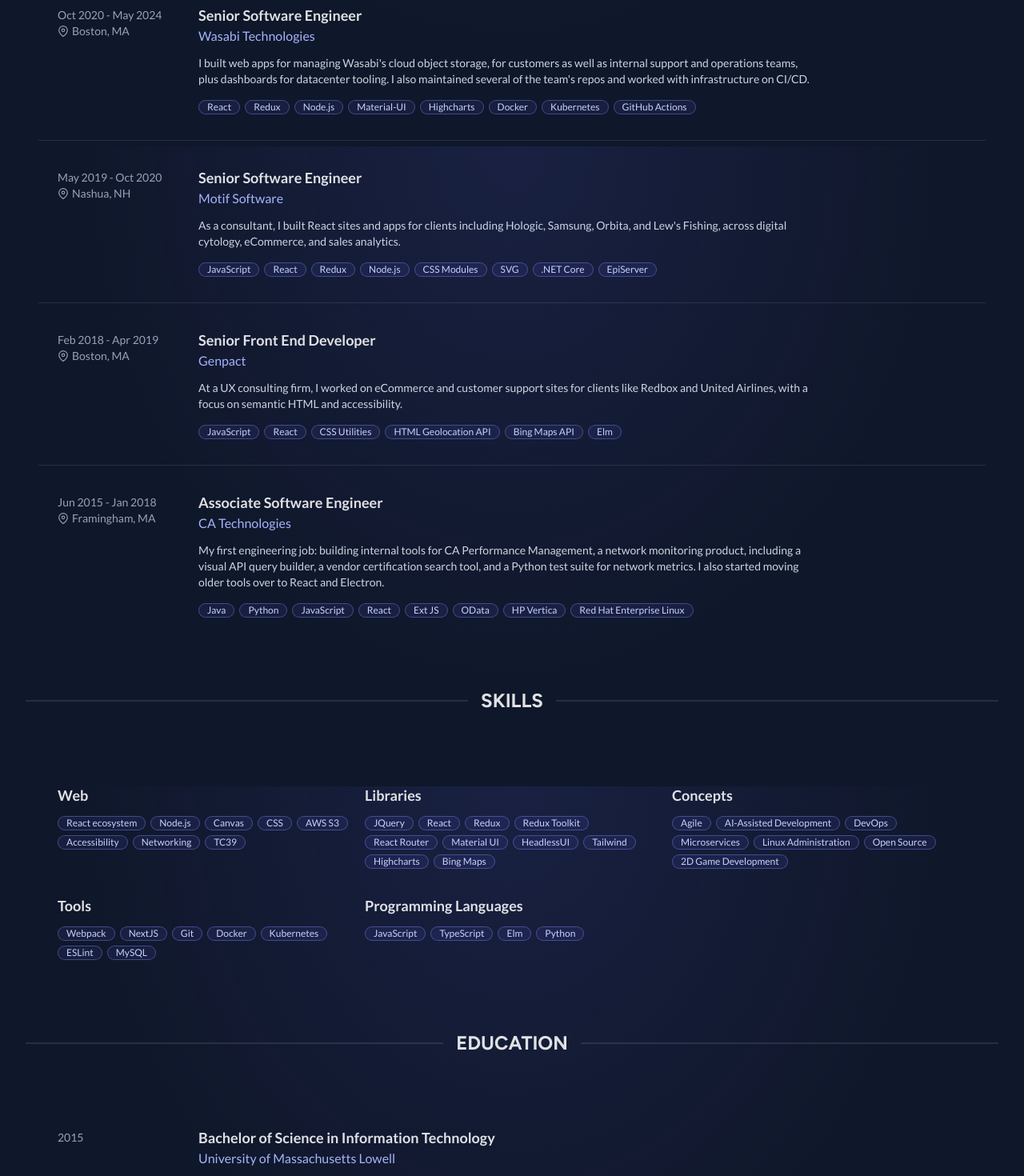
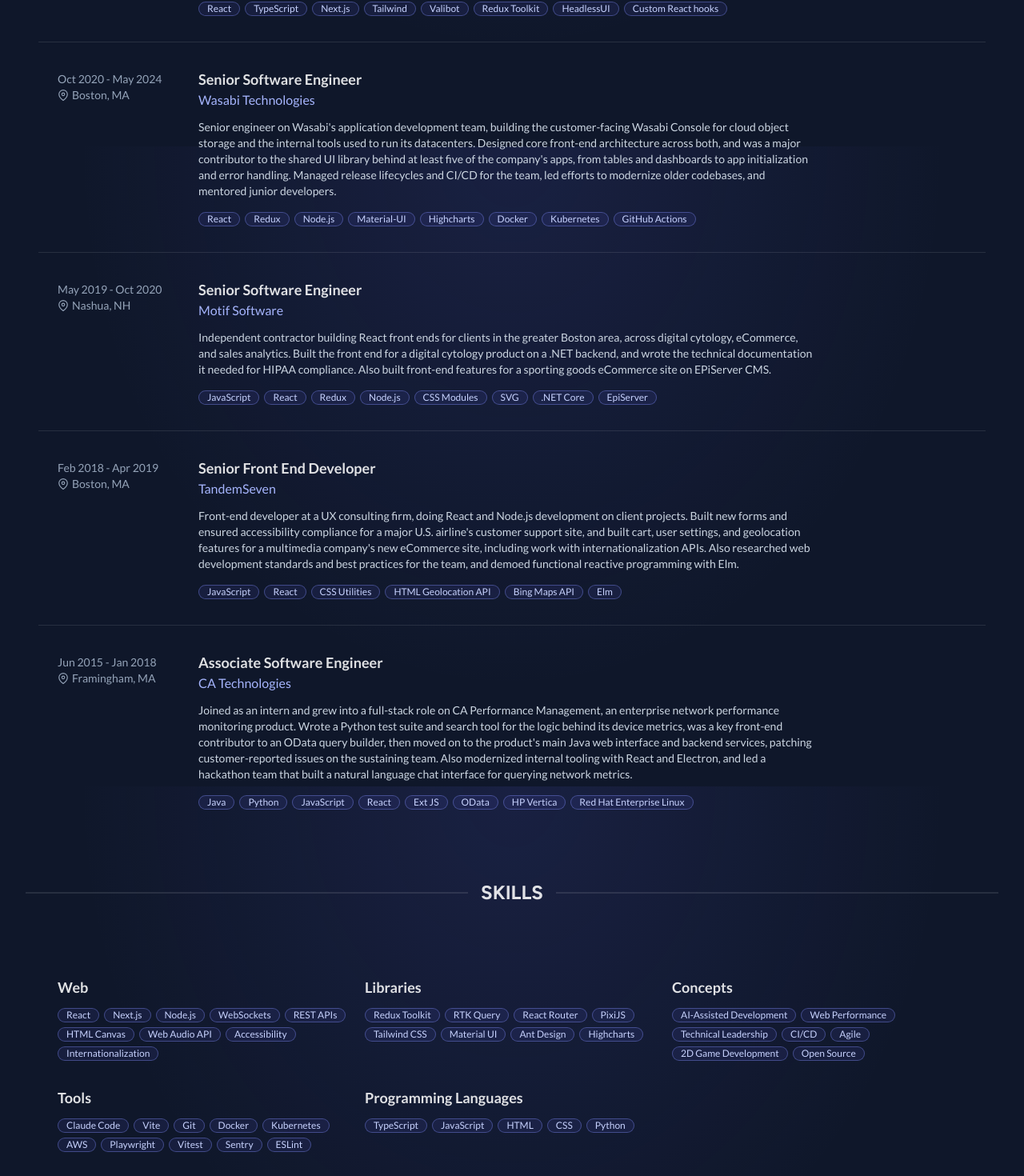
Before and after one commit to aventide/alexstaples.dev, a React (Vite) app: page /resume in a window 1280 px wide. Shown: the part 617-2087 px from the top of the page at 80% size. Built offline with nearby package versions, Linux system fonts and the light colour scheme; no server answers.

Commit message:
content(resume): rewrite job descriptions, resume bullets, and skills
Job summaries now read in resume voice with no client names and nothing unreleased. Bullets carry one accomplishment each and the PDF still fits one page. Genpact is now listed as TandemSeven, and the skills lists are updated.

```diff
--- a/src/assets/text/resume.json
+++ b/src/assets/text/resume.json
@@ -1,6 +1,6 @@
 {
 	"title": "Alex Staples",
-	"summary": "Front-end software engineer driven by the crafting of seamless user interfaces and fostering the creation of frictionless development environments.",
+	"summary": "Senior front-end engineer with over 10 years of experience building fast, real-time web apps in React and TypeScript, and AI-assisted tooling for developers.",
 	"address": "Massachusetts, USA",
 	"email": "ajstaples@gmail.com",
 	"downloadPDF": "Download Full Resume",
@@ -18,20 +18,25 @@
 			"time": "2025 - Present",
 			"timeWithMonth": "Dec 2025 - Present",
 			"jobLocation": "Boston, MA",
-			"summary": "I build the sportsbook for Trivelta's white-label iGaming platform, including live odds, bet placement, and a client management app I took from prototype to production. I've also led a push to improve front-end architecture and code standards across the company's web apps.",
+			"summary": "Senior front-end web engineer on a white-label iGaming platform. Core front-end contributor to the next-generation sportsbook, and led front-end localization that opened the web app to Spanish-only clients. Led performance work that cut initial load by about 30% and smoothed rendering on lower-end devices, and reduced AWS costs by optimizing data loading and caching. The team's go-to engineer for AI-assisted development, from introducing subagent delegation to reworking the company's shared agent configuration.",
 			"bullets": [
-				"Successfully transitioned a prototype client management interface to production readiness",
-				"Constructed numerous UX workflows for the Trivelta sportsbook, including bet placement and live odds updates",
-				"Led key improvements to front end architecture and development standards across company web platforms",
-				"Fully immersed in an engineering-wide effort to adopt AI-forward development strategies"
+				"Core front-end contributor to the next-generation sportsbook, built in Next.js, React and TypeScript",
+				"Led a performance effort that cut initial load by about 30% and smoothed rendering",
+				"Led AWS cost reduction across the web app, especially the sportsbook, by optimizing data loading and caching",
+				"Led front-end localization for the web app, opening it to Spanish-only clients",
+				"Go-to engineer for AI-assisted development; championed subagent delegation and parallel agents"
 			],
 			"techSkills": [
+				"Next.js",
 				"React",
 				"TypeScript",
-				"NextJS",
 				"Redux Toolkit",
-				"Generative AI",
-				"AWS"
+				"RTK Query",
+				"WebSockets",
+				"Playwright",
+				"Sentry",
+				"AWS Amplify",
+				"Claude Code"
 			]
 		},
 		"multitudeInsights": {
@@ -40,17 +45,20 @@
 			"time": "2024 - 2025",
 			"timeWithMonth": "Aug 2024 - June 2025",
 			"jobLocation": "Remote",
-			"summary": "I built features for BLTN, an AI-powered tool that helps law enforcement agencies connect crime patterns. That included a contact management UI that gave agencies finer control over who can access their data, and I earned CJIS certification to work with protected crime data.",
+			"summary": "Senior front-end developer for BLTN, a crime pattern analysis platform for law enforcement agencies, built with React and Next.js in TypeScript. Developed the complete UI for the contact management feature, giving agencies control over who could access their posts, and built the notification settings dashboard agencies needed in time for the Boston Marathon. Also added schema validation to contact management and other features, and kept the app responsive for officers in the field on limited bandwidth.",
 			"bullets": [
-				"Developed features for a crime pattern analysis web app using React and NextJS with TypeScript",
-				"Created a contact management UI that enabled law enforcement personnel to control data access with higher granularity",
-				"Acquired CJIS compliance certification to work with protected crime related data"
+				"Developed features for BLTN, a crime pattern analysis platform for law enforcement agencies",
+				"Built the complete UI for contact management, which controls access to agency posts",
+				"Added schema validation to contact management and other features",
+				"Built the notification settings dashboard agencies needed in time for the Boston Marathon",
+				"Held CJIS certification to work with protected crime data"
 			],
 			"techSkills": [
 				"React",
 				"TypeScript",
-				"NextJS",
+				"Next.js",
 				"Tailwind",
+				"Valibot",
 				"Redux Toolkit",
 				"HeadlessUI",
 				"Custom React hooks"
@@ -62,12 +70,13 @@
 			"time": "2020 - 2024",
 			"timeWithMonth": "Oct 2020 - May 2024",
 			"jobLocation": "Boston, MA",
-			"summary": "I built web apps for managing Wasabi's cloud object storage, for customers as well as internal support and operations teams, plus dashboards for datacenter tooling. I also maintained several of the team's repos and worked with infrastructure on CI/CD.",
+			"summary": "Senior engineer on Wasabi's application development team, building the customer-facing Wasabi Console for cloud object storage and the internal tools used to run its datacenters. Designed core front-end architecture across both, and was a major contributor to the shared UI library behind at least five of the company's apps, from tables and dashboards to app initialization and error handling. Managed release lifecycles and CI/CD for the team, led efforts to modernize older codebases, and mentored junior developers.",
 			"bullets": [
-				"Developed features for web applications that are used to manage cloud storage operations, using JavaScript, React, and CSS",
-				"Developed dashboard interfaces for internal datacenter management tools, using Material-UI and HighCharts",
-				"Served as the primary maintainer of multiple Git repositories, and ensured constant delivery of builds to the QA team",
-				"Worked closely with the infrastructure team to maintain CI/CD pipelines with Docker and GitHub Actions"
+				"Designed front-end architecture for the customer-facing Wasabi Console and ops tools",
+				"Major contributor to a shared UI library used across 5+ of the company's apps",
+				"Managed release lifecycles and CI/CD for the team with Docker and GitHub Actions",
+				"Led efforts to modernize older codebases with open source libraries",
+				"Mentored junior developers and interviewed candidates for the applications team"
 			],
 			"techSkills": [
 				"React",
@@ -86,11 +95,11 @@
 			"time": "2019 - 2020",
 			"timeWithMonth": "May 2019 - Oct 2020",
 			"jobLocation": "Nashua, NH",
-			"summary": "As a consultant, I built React sites and apps for clients including Hologic, Samsung, Orbita, and Lew's Fishing, across digital cytology, eCommerce, and sales analytics.",
+			"summary": "Independent contractor building React front ends for clients in the greater Boston area, across digital cytology, eCommerce, and sales analytics. Built the front end for a digital cytology product on a .NET backend, and wrote the technical documentation it needed for HIPAA compliance. Also built front-end features for a sporting goods eCommerce site on EPiServer CMS.",
 			"bullets": [
-				"Created websites and applications for multiple contracted clients using JavaScript, React, and CSS",
-				"Engaged in projects involving digital cytology, eCommerce, and sales analytics",
-				"Wrote extensive technical documentation for a project that required HIPAA compliance"
+				"Built React front ends for contract clients in cytology, eCommerce and sales analytics",
+				"Wrote the technical documentation a cytology product needed to meet HIPAA requirements",
+				"Built front-end features for a sporting goods eCommerce site on EPiServer CMS and .NET"
 			],
 			"techSkills": [
 				"JavaScript",
@@ -103,17 +112,17 @@
 				"EpiServer"
 			]
 		},
-		"genpact": {
-			"employer": "Genpact",
+		"tandemSeven": {
+			"employer": "TandemSeven",
 			"jobTitle": "Senior Front End Developer",
 			"time": "2018 - 2019",
 			"timeWithMonth": "Feb 2018 - Apr 2019",
 			"jobLocation": "Boston, MA",
-			"summary": "At a UX consulting firm, I worked on eCommerce and customer support sites for clients like Redbox and United Airlines, with a focus on semantic HTML and accessibility.",
+			"summary": "Front-end developer at a UX consulting firm, doing React and Node.js development on client projects. Built new forms and ensured accessibility compliance for a major U.S. airline's customer support site, and built cart, user settings, and geolocation features for a multimedia company's new eCommerce site, including work with internationalization APIs. Also researched web development standards and best practices for the team, and demoed functional reactive programming with Elm.",
 			"bullets": [
-				"Worked on web UX enhancement projects using JavaScript, React, and CSS",
-				"Constructed features for a new eCommerce website of a multimedia company, with a focus on cart, user settings, and geolocation APIs",
-				"Created new forms and ensured accessibility compliance for the customer support website of a major airline"
+				"Built cart, user settings and geolocation features for a multimedia company's eCommerce site",
+				"Built accessible new forms for a major U.S. airline's customer support site",
+				"Researched web development standards and best practices for the team"
 			],
 			"techSkills": [
 				"JavaScript",
@@ -130,10 +139,12 @@
 			"time": "2015 - 2018",
 			"timeWithMonth": "Jun 2015 - Jan 2018",
 			"jobLocation": "Framingham, MA",
-			"summary": "My first engineering job: building internal tools for CA Performance Management, a network monitoring product, including a visual API query builder, a vendor certification search tool, and a Python test suite for network metrics. I also started moving older tools over to React and Electron.",
+			"summary": "Joined as an intern and grew into a full-stack role on CA Performance Management, an enterprise network performance monitoring product. Wrote a Python test suite and search tool for the logic behind its device metrics, was a key front-end contributor to an OData query builder, then moved on to the product's main Java web interface and backend services, patching customer-reported issues on the sustaining team. Also modernized internal tooling with React and Electron, and led a hackathon team that built a natural language chat interface for querying network metrics.",
 			"bullets": [
-				"Developed features for an enterprise network performance management application, using Java and JavaScript",
-				"Created a test suite and a search tool for hardware metrics calculations using Python"
+				"Built a Python test suite and search tool for the logic behind network device metrics",
+				"Key front-end contributor to an OData query builder in JavaScript and Ext JS",
+				"Worked on the product's Java web interface and backend, patching customer-reported issues",
+				"Led a hackathon team that built a natural language chat interface for querying network metrics"
 			],
 			"techSkills": [
 				"Java",
@@ -149,46 +160,54 @@
 	},
 	"skills": {
 		"Web": [
-			"React ecosystem",
+			"React",
+			"Next.js",
 			"Node.js",
-			"Canvas",
-			"CSS",
-			"AWS S3",
+			"WebSockets",
+			"REST APIs",
+			"HTML Canvas",
+			"Web Audio API",
 			"Accessibility",
-			"Networking",
-			"TC39"
+			"Internationalization"
 		],
 		"Libraries": [
-			"JQuery",
-			"React",
-			"Redux",
 			"Redux Toolkit",
+			"RTK Query",
 			"React Router",
+			"PixiJS",
+			"Tailwind CSS",
 			"Material UI",
-			"HeadlessUI",
-			"Tailwind",
-			"Highcharts",
-			"Bing Maps"
+			"Ant Design",
+			"Highcharts"
 		],
 		"Concepts": [
+			"AI-Assisted Development",
+			"Web Performance",
+			"Technical Leadership",
+			"CI/CD",
 			"Agile",
-			"AI-Assisted Development",
-			"DevOps",
-			"Microservices",
-			"Linux Administration",
-			"Open Source",
-			"2D Game Development"
+			"2D Game Development",
+			"Open Source"
 		],
 		"Tools": [
-			"Webpack",
-			"NextJS",
+			"Claude Code",
+			"Vite",
 			"Git",
 			"Docker",
 			"Kubernetes",
-			"ESLint",
-			"MySQL"
+			"AWS",
+			"Playwright",
+			"Vitest",
+			"Sentry",
+			"ESLint"
 		],
-		"Programming Languages": ["JavaScript", "TypeScript", "Elm", "Python"]
+		"Programming Languages": [
+			"TypeScript",
+			"JavaScript",
+			"HTML",
+			"CSS",
+			"Python"
+		]
 	},
 	"portfolio": {
 		"github": {
--- a/src/pages/PDFResume.jsx
+++ b/src/pages/PDFResume.jsx
@@ -243,7 +243,7 @@
 								<Job company="multitudeInsights" />
 								<Job company="wasabi" />
 								<Job company="motifSoftware" />
-								<Job company="genpact" />
+								<Job company="tandemSeven" />
 								<Job company="ca" />
 							</ResumeSection>
 						</View>
```
